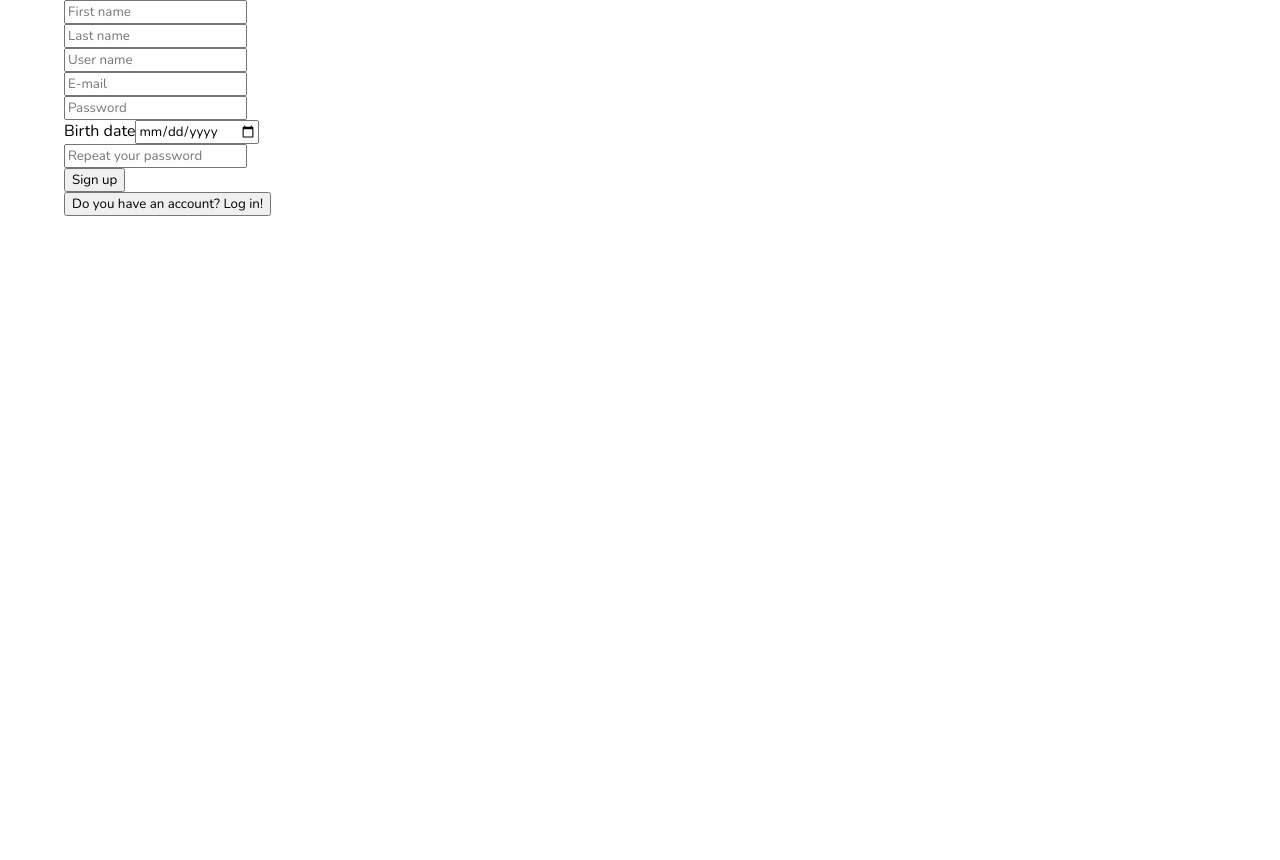
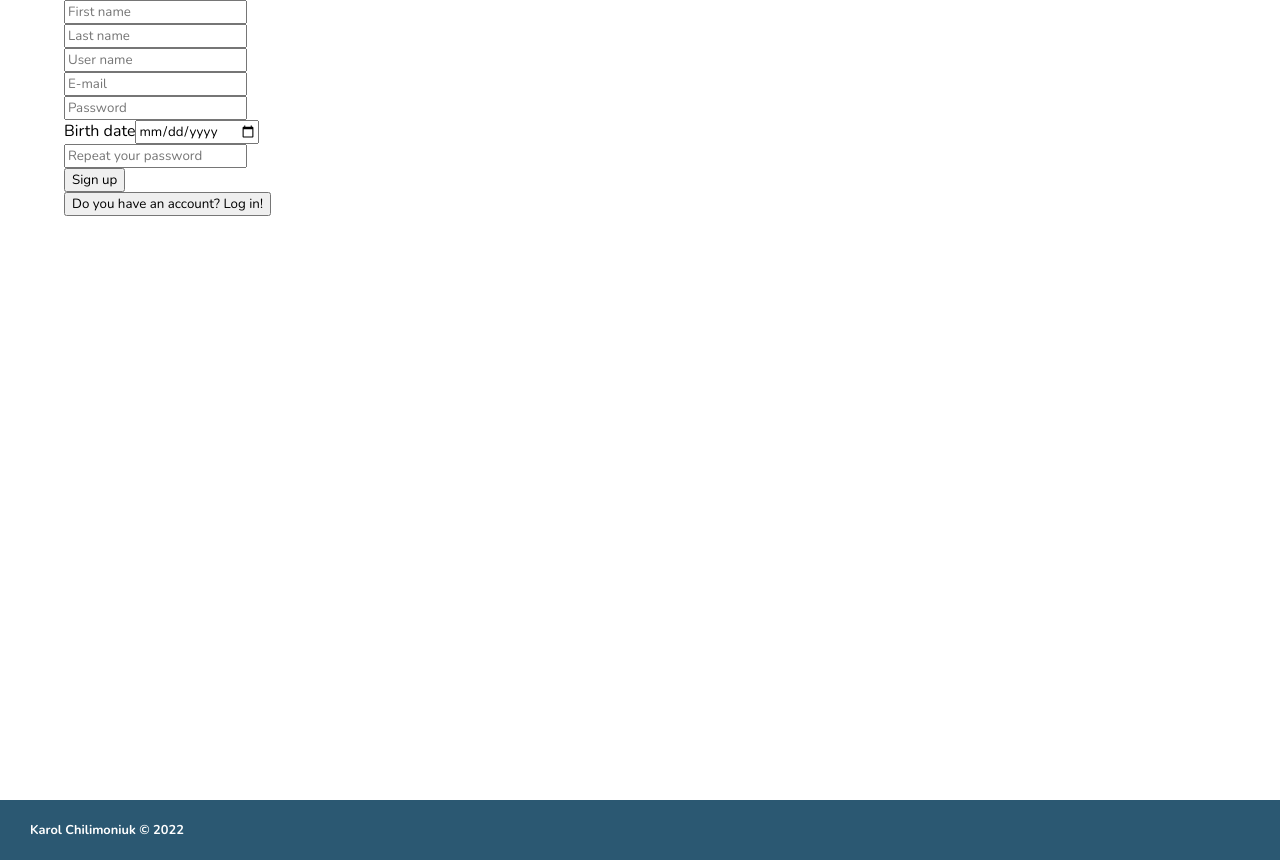
Before and after one commit to KarolChilimoniuk/social-app, a React (Create React App) app in the folder client/: page /auth in a window 1280 px wide. Before the commit the page ends 800 px from the top, so only its background shows below. Built offline with nearby package versions, Linux system fonts and the light colour scheme; no server answers.

Commit message:
feat: added Footer component and its styles

```diff
--- a/client/src/App.style.ts
+++ b/client/src/App.style.ts
@@ -4,13 +4,13 @@ export const AppContainer = styled.div`
   align-items: center;
   display: flex;
   flex-direction: column;
-  // height: 100vh;
-  // max-height: 100vh;
-  // max-width: 100vw;
-  // overflow: hidden;
-  // width: 100vw;
+  max-height: 100wh;
+  max-width: 100vw;
+  overflow: hidden;
 `;
 
 export const MainDiv = styled.div`
+  flex-grow: 1;
+  min-height: 100vh;
   width: 90%;
 `;
--- a/client/src/App.tsx
+++ b/client/src/App.tsx
@@ -3,6 +3,7 @@ import { Routes, Route } from "react-router-dom";
 import { GoogleOAuthProvider } from "@react-oauth/google";
 import Home from "./Layouts/Home/Home";
 import RegistLogin from "./Layouts/Regiser/Login/Register/Register/RegistLogin";
+import Footer from "./components/Footer/Footer";
 import { AppContainer, MainDiv } from "./App.style";
 
 const App = (): JSX.Element => {
@@ -15,6 +16,7 @@ const App = (): JSX.Element => {
             <Route path="/auth" element={<RegistLogin />} />
           </Routes>
         </MainDiv>
+        <Footer />
       </AppContainer>
     </GoogleOAuthProvider>
   );
--- a/client/src/Layouts/Home/Home.tsx
+++ b/client/src/Layouts/Home/Home.tsx
@@ -1,5 +1,3 @@
-import React from "react";
-import { NavLink } from "react-router-dom";
 import MainImg from "../../components/MainImg/MainImg";
 import { HomeSection, HomeHeader, HomeLink } from "./Home.style";
 
--- /dev/null
+++ b/client/src/components/Footer/Footer.style.ts
@@ -0,0 +1,19 @@
+import styled from "styled-components";
+
+export const FooterContainer = styled.section`
+  background-color: rgb(43, 88, 114);
+  display: flex;
+  flex-direction: column;
+  height: 60px;
+  justify-content: center;
+  padding-left: 30px;
+  width: 100vw;
+  @media (orientation: landscape) {
+    padding-left: 60px;
+  }
+`;
+
+export const FooterHeader = styled.h3`
+  color: rgb(255, 255, 255);
+  font-size: 0.8rem;
+`;
--- /dev/null
+++ b/client/src/components/Footer/Footer.tsx
@@ -0,0 +1,11 @@
+import { FooterContainer, FooterHeader } from "./Footer.style";
+
+const Footer = () => {
+  return (
+    <FooterContainer>
+      <FooterHeader>Karol Chilimoniuk © 2022</FooterHeader>
+    </FooterContainer>
+  );
+};
+
+export default Footer;
```
